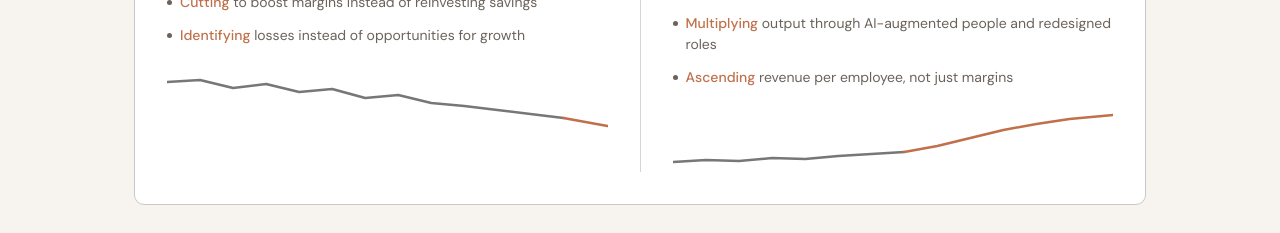
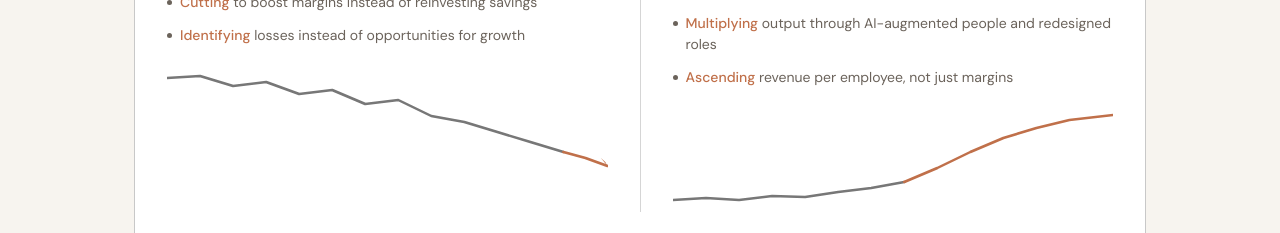
Before and after one commit to marcvallverdu/10xyourteams, a Next.js app: page / in a window 1280 px wide. Shown: the part 719-952 px from the top of the page. Built offline with nearby package versions, Linux system fonts and the light colour scheme.

Commit message:
v7: Taller sparklines (100px) with steeper curves

```diff
--- a/app/components/Sparkline.tsx
+++ b/app/components/Sparkline.tsx
@@ -7,37 +7,37 @@ interface SparklineProps {
 export default function Sparkline({ direction }: SparklineProps) {
   if (direction === "down") {
     return (
-      <svg viewBox="0 0 400 60" className="w-full h-[60px]" fill="none" preserveAspectRatio="none">
+      <svg viewBox="0 0 400 100" className="w-full h-[100px]" fill="none" preserveAspectRatio="none">
         <path
-          d="M0 12 L30 10 L60 18 L90 14 L120 22 L150 19 L180 28 L210 25 L240 33 L270 36 L300 40 L330 44 L360 48"
+          d="M0 8 L30 6 L60 16 L90 12 L120 24 L150 20 L180 34 L210 30 L240 46 L270 52 L300 62 L330 72 L360 82"
           stroke="#777777"
           strokeWidth="2.5"
           strokeLinecap="round"
           strokeLinejoin="round"
         />
         <path
-          d="M360 48 L380 52 L400 56"
+          d="M360 82 L380 88 L400 96"
           stroke="#C0704A"
           strokeWidth="2.5"
           strokeLinecap="round"
           strokeLinejoin="round"
         />
-        <polygon points="400,56 394,50 398,54" fill="#C0704A" />
+        <polygon points="400,96 394,88 398,92" fill="#C0704A" />
       </svg>
     );
   }
 
   return (
-    <svg viewBox="0 0 400 60" className="w-full h-[60px]" fill="none" preserveAspectRatio="none">
+    <svg viewBox="0 0 400 100" className="w-full h-[100px]" fill="none" preserveAspectRatio="none">
       <path
-        d="M0 50 L30 48 L60 49 L90 46 L120 47 L150 44 L180 42 L210 40"
+        d="M0 88 L30 86 L60 88 L90 84 L120 85 L150 80 L180 76 L210 70"
         stroke="#777777"
         strokeWidth="2.5"
         strokeLinecap="round"
         strokeLinejoin="round"
       />
       <path
-        d="M210 40 L240 34 L270 26 L300 18 L330 12 L360 7 L400 3"
+        d="M210 70 L240 56 L270 40 L300 26 L330 16 L360 8 L400 3"
         stroke="#C0704A"
         strokeWidth="2.5"
         strokeLinecap="round"
```
